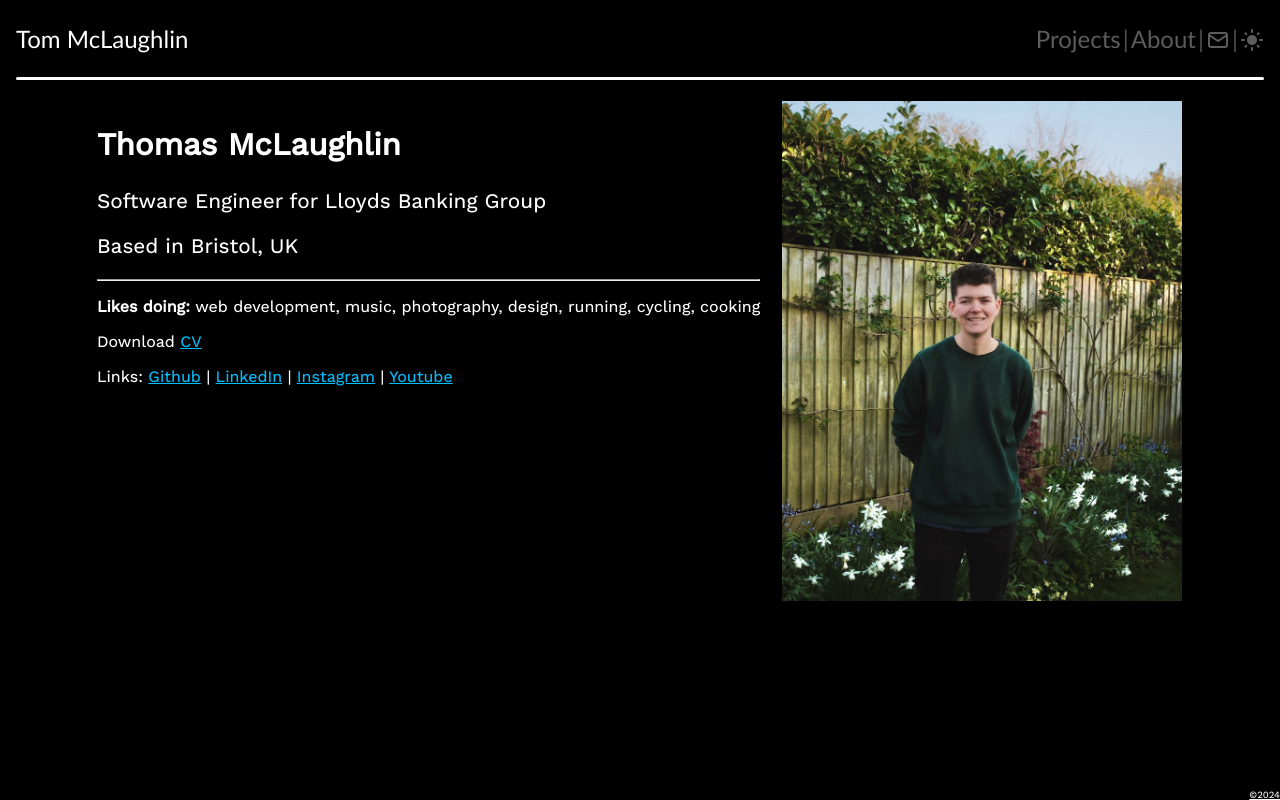
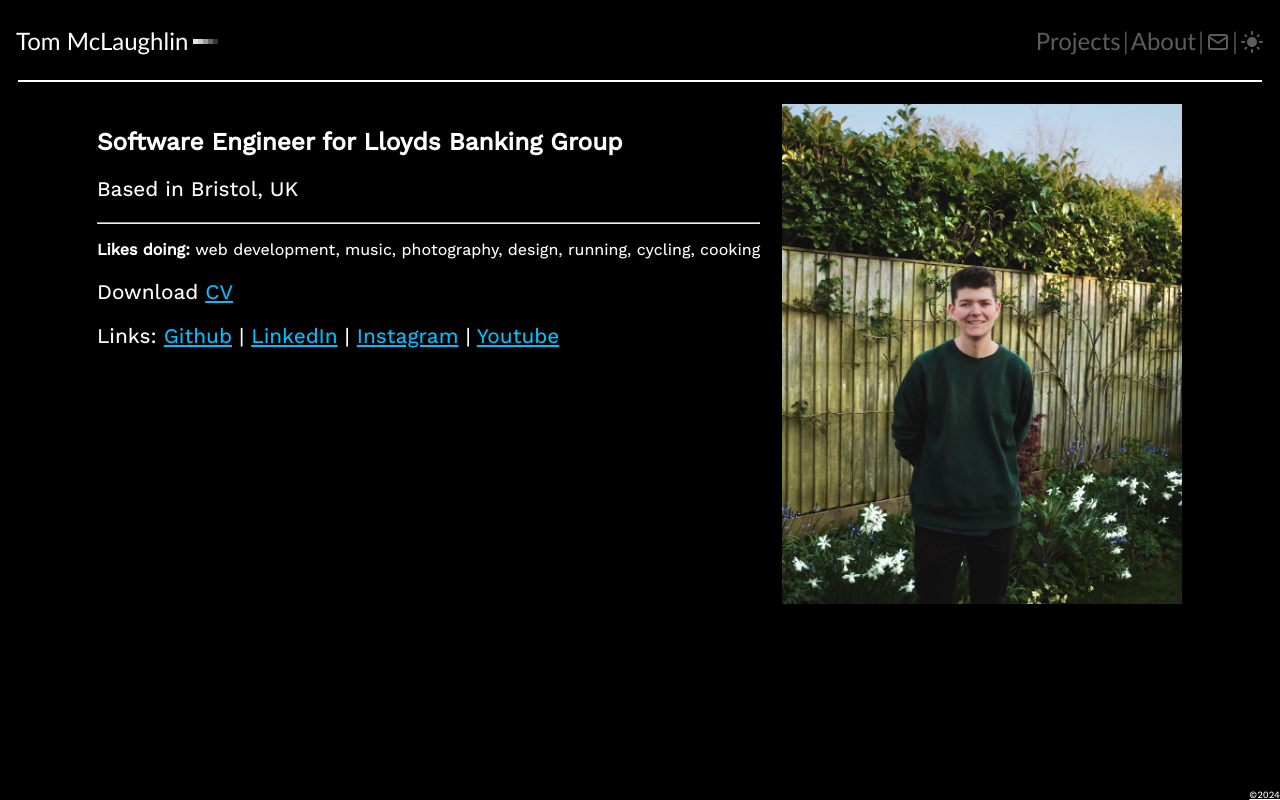
Before and after one commit to mclaughlin111/Homepage_Redesign, a React (Create React App) app: page /about in a window 1280 px wide. Built offline with nearby package versions, Linux system fonts and the light colour scheme; no server answers.

Commit message:
working toward cleaner design and css layout

```diff
--- a/src/Components/About.js
+++ b/src/Components/About.js
@@ -7,8 +7,8 @@ const About = () => {
   return (
     <div className="about">
       <div>
-        <h2>Thomas McLaughlin</h2>
-        <p>Software Engineer for Lloyds Banking Group</p>
+        <h3>Software Engineer for Lloyds Banking Group</h3>
+
         <p>Based in Bristol, UK</p>
 
         <hr className="aboutPageBreak" />
@@ -18,6 +18,7 @@ const About = () => {
             <strong>Likes doing: </strong> web development, music, photography,
             design, running, cycling, cooking
           </p>
+        </div>
 
         <p>
           Download{" "}
@@ -54,7 +55,6 @@ const About = () => {
           </a>
         </p>
       </div>
-      </div>
 
       <img src={Profile} alt="Profile" className="profileImage" />
     </div>
--- a/src/Components/Header.js
+++ b/src/Components/Header.js
@@ -1,21 +1,35 @@
-import React from "react";
-import { useEffect } from "react";
+import React, { useState, useEffect } from "react";
 import LightDarkToggle from "./LightDarkToggle";
 import { Link, Outlet } from "react-router-dom";
-import MomentumScroll from "./MomentumScroll";
+
 import { TbMail } from "react-icons/tb";
 import { motion } from "framer-motion";
 
 import "../header.css";
-import { HeaderSelect } from "./HeaderSelect";
+import "../headerBreakpoints.css";
+import "../headerSwitch.css";
+import { SquareDivs } from "./SquareDivs";
 
 const Header = () => {
+  const [isMobile, setIsMobile] = useState(window.innerWidth <= 600);
+
+  useEffect(() => {
+    const handleResize = () => {
+      setIsMobile(window.innerWidth <= 600);
+    };
+
+    window.addEventListener("resize", handleResize);
+    return () => {
+      window.removeEventListener("resize", handleResize);
+    };
+  }, []);
+
   useEffect(() => {
     const handleScroll = () => {
       const headerBorder = document.querySelector(".headerBorder");
       const header = document.querySelector(".pageHeader");
       const title = document.querySelector(".title");
-      if (window.scrollY > 2) {
+      if (window.scrollY > 10) {
         header.classList.add("pageHeaderScroll");
         headerBorder.classList.add("headerBorderScroll");
         title.classList.add("titleScroll");
@@ -31,15 +45,58 @@ const Header = () => {
     };
   }, []);
 
-  return (
+  const revealAnimation = 0.9;
+
+  const desktop = () => (
     <>
       <motion.div
         initial={{ opacity: 0 }}
         animate={{ opacity: 1 }}
-        transition={{ duration: 0.6, ease: "easeInOut" }}
+        transition={{ duration: revealAnimation, ease: "easeInOut" }}
         className="headerContainer"
       >
-        <header class="pageHeader">
+        <header className="pageHeader">
+          <div className="title">
+            <p>Tom McLaughlin </p>
+            <SquareDivs />
+          </div>
+
+          <div id="switcher">
+            <Link className="switch" id="projects" to="/projects">
+              Projects
+            </Link>
+
+            <div className="divLine">|</div>
+
+            <Link className="switch" id="projects" to="/about">
+              About
+            </Link>
+
+            <div className="divLine">|</div>
+            <a className="switch" id="toggle" href="mailto:mail@tommcl.co.uk">
+              <TbMail />
+            </a>
+            <div className="divLine">|</div>
+            <span id="toggle" title="Click To Switch Mode">
+              <LightDarkToggle />
+            </span>
+          </div>
+        </header>
+        <div className="headerBorder"></div>
+      </motion.div>
+      <Outlet />
+    </>
+  );
+
+  const mobile = () => (
+    <>
+      <motion.div
+        initial={{ opacity: 0 }}
+        animate={{ opacity: 1 }}
+        transition={{ duration: revealAnimation, ease: "easeInOut" }}
+        className="headerContainer"
+      >
+        <header className="pageHeader">
           <div className="title">
             <p>Tom McLaughlin </p>
           </div>
@@ -70,6 +127,8 @@ const Header = () => {
       <Outlet />
     </>
   );
+
+  return isMobile ? mobile() : desktop();
 };
 
 export default Header;
--- a/src/Components/MyNavBar.js
+++ b/src/Components/MyNavBar.js
@@ -1,6 +1,6 @@
 // Import necessary dependencies
 import React, { useState } from "react";
-import { motion} from "framer-motion";
+import { motion } from "framer-motion";
 import "../navbar.css";
 
 // Your navigation items
--- /dev/null
+++ b/src/Components/SquareDivs.js
@@ -0,0 +1,14 @@
+import React from "react";
+import "../squaredivs.css";
+
+export const SquareDivs = () => {
+  return (
+    <div className="squareDivsContainer">
+      <div className="square lightest"></div>
+      <div className="square lighter"></div>
+      <div className="square medium"></div>
+      <div className="square darker"></div>
+      <div className="square darkest"></div>
+    </div>
+  );
+};
--- a/src/contentgrid.css
+++ b/src/contentgrid.css
@@ -7,6 +7,7 @@
   justify-content: center;
   align-items: center;
   padding: 1em;
+
 }
 
 .grid-item {
@@ -22,8 +23,8 @@
   /* Include border in width and height calculations */
   border: 1px solid transparent;
   /* Set default border to transparent */
-  transition: border 0.2s ease-in-out;
-  border-radius: 5px;
+  transition: border 300ms ease-in-out;
+  /* border-radius: 5px; */
 }
 
 .gridImage:hover {
--- a/src/gridtoggle.css
+++ b/src/gridtoggle.css
@@ -7,6 +7,7 @@ button {
     cursor: pointer;
     outline: inherit;
     transform: translateY(1.5px);
+
 }
 
 .gridToggleContainer {
@@ -19,5 +20,6 @@ button {
     padding: 5px;
     border-radius: 25px;
     box-shadow: var(--shadow-elevation-low);
+    border: solid white 1px;
 
 }
--- a/src/header.css
+++ b/src/header.css
@@ -1,5 +1,3 @@
-/* pageHeader */
-
 /* Shadow Constants */
 :root {
   --shadow-color: 0deg 0% 10%;
@@ -13,7 +11,7 @@
     0px 1px 1.2px hsl(var(--shadow-color) / 0.65),
     0.4px 27.1px 33.7px -0.8px hsl(var(--shadow-color) / 0.85),
     1.7px 106px 132px -1.7px hsl(var(--shadow-color) / 1);
-  --animation-header: 250ms ease-in-out;
+  --animation-header: 350ms ease-in-out;
   --animation-border: 200ms ease-in-out;
 }
 
@@ -28,6 +26,7 @@
 }
 
 .pageHeader {
+  height: 5em;
   display: flex;
   flex-direction: row;
   align-items: center;
@@ -38,31 +37,27 @@
   position: sticky;
   top: 0;
   z-index: 2;
-  backdrop-filter: blur(20px);
+  backdrop-filter: blur(3px);
   border-radius: 0px;
   transition:
+    height 300ms ease-in-out,
     padding var(--animation-header),
     margin-left var(--animation-header),
     margin-top var(--animation-header),
     margin-right var(--animation-header),
     border-radius var(--animation-header),
     transform var(--animation-header),
-    box-shadow var(--animation-header),
-    border 1500ms ease-in-out;
+    box-shadow 500ms ease-in-out,
 }
 
 .pageHeaderScroll {
-  height: 4em;
-  margin-right: 18em;
-  margin-left: 18em;
+  height: 3.6em;
+  /* top: 10px; */
   padding: 0px 2em;
-  border: solid white 1.5px;
-  top: 50px;
-  transform: scale(0.9);
   border-radius: 50px;
   box-shadow: var(--shadow-elevation-low);
   z-index: 2;
-  transition:
+  /* transition:
     padding var(--animation-header),
     margin-left var(--animation-header),
     margin-right var(--animation-header),
@@ -70,8 +65,8 @@
     justify-content var(--animation-header),
     border-radius var(--animation-header),
     transform var(--animation-header),
-    box-shadow var(--animation-header),
-    border 1500ms ease-in-out;
+    box-shadow 500ms ease-in-out,
+    border 1500ms ease-in-out; */
 }
 
 .headerHeaderLight {
@@ -80,49 +75,34 @@
   position: sticky;
   flex-direction: row;
   justify-content: space-between;
-  /* margin-left: 1em; */
-  /* margin-right: 1em; */
-
 }
 
+/* Header Bottom Border */
 .headerBorder,
 .headerBorderScroll {
-  /* transition: all 250ms ease-in-out; */
   transition:
     margin-left var(--animation-border),
     margin-right var(--animation-border),
+    opacity var(--animation-border)
 }
 
-/* BORDER */
 .headerBorder {
-  /* opacity: 0 !important; */
-  margin-left: 1em;
-  margin-right: 1em;
+  margin-left: 18px;
+  margin-right: 18px;
   position: sticky;
   z-index: 1;
-  height: 2.5px;
-  border-radius: 15px;
+  height: 2px;
   background-color: white;
+  transition-delay: 250ms;
 
 }
 
 .headerBorderScroll {
-  margin-left: 29em;
-  margin-right: 29em;
   position: sticky;
   justify-items: center;
   align-content: center;
-  height: 3.5px;
-  opacity: 0.5;
-  /* width: 50%; */
-  transform: translateY(-8.5px);
-  /* Adjust this value as needed to control shrinkage */
-  /* left: 25%; */
-  /* Center the line horizontally */
-  /* right: 25%; */
-  /* Ensure symmetry */
+  opacity: 0;
 }
-
 
 .headerBorderLight {
   background-color: black;
@@ -146,10 +126,11 @@
   /* font-size: 60%; */
   margin-left: 0em;
   margin-right: 0em;
-  font-size: 4%;
-  opacity: 0.3;
+  /* font-size: 4%; */
+  /* opacity: 0.3; */
   /* height: 60px; */
-  border-bottom: 2px solid rgb(0, 0, 0);
+
+  /* border-bottom: 2px solid rgb(0, 0, 0); */
 }
 
 .title {
@@ -160,14 +141,14 @@
   align-items: center;
   /* padding: 0.9em; */
   /* border: 1.5em; */
-
-
   transition: padding 150ms ease-in-out;
+  transition: color 150ms ease-in-out;
 }
 
 .titleScroll {
   font-family: Gill sans;
   border: 1.5em;
+  color: grey;
 }
 
 .title:hover {
@@ -177,156 +158,4 @@
 #switcher {
   display: flex;
   align-self: center;
-
 }
-
-
-
-/* Refactored switch classes */
-.switch,
-.switchlight {
-  font-family: Gill sans;
-  text-decoration: none;
-  font-style: normal;
-  font-weight: normal;
-  transition: color 0.28s ease-in-out;
-
-}
-
-/* Updated #line styles */
-.divLine {
-  font-family: Gill sans;
-  font-weight: normal;
-  opacity: 0.3;
-  cursor: default;
-  padding-left: 2px;
-  padding-right: 2px;
-}
-
-.switch {
-  color: rgb(93, 92, 92);
-
-}
-
-.switch:focus,
-.switcher {
-  color: white;
-}
-
-.switchlight:focus {
-  color: black;
-}
-
-.switchlight {
-  color: rgb(93, 92, 92);
-}
-
-.switch:hover {
-  color: white;
-}
-
-.switchlight:hover {
-  color: black;
-}
-
-/* Refactored media queries */
-@media screen and (max-width: 1499px) {
-
-  .title,
-  .switch,
-  .divLine {
-    font-size: 1.5rem;
-  }
-}
-
-/* lowest media query MOBILE */
-@media screen and (min-width: 1px) and (max-width: 600px) {
-
-  .title:hover {}
-
-  .title {
-    font-size: 1.7rem;
-    margin-left: 0;
-    margin-bottom: 0px;
-    padding-bottom: 0px;
-    text-align: center;
-    text-wrap: nowrap;
-    margin: 0px;
-
-  }
-
-  .pageHeaderScroll .title {
-    font-size: 1.3rem;
-  }
-
-
-  #switcher {
-    /* padding-bottom: 1em; */
-
-  }
-
-  .switch,
-  .divLine {
-    font-size: 1.7rem;
-  }
-
-  .pageHeader {
-    display: flex;
-
-    align-items: center;
-    justify-content: center;
-  }
-
-  .headerBorder {
-    height: 2px;
-    margin-left: 1em;
-    margin-right: 1em;
-  }
-
-  .about {
-    margin-top: 0;
-  }
-
-  .pageHeaderScroll #switcher {
-    display: none;
-  }
-
-  /* MOBILE MEDIA .pageHeaderScroll */
-  .pageHeaderScroll {
-    height: 2em;
-    margin-right: 4.5em;
-    margin-left: 4.5em;
-    padding: 0px 2em;
-    transform: scale(0.9);
-    border-radius: 50px;
-    box-shadow: var(--shadow-elevation-medium);
-    z-index: 2;
-    transition: padding 300ms ease-in-out, margin-left 500ms ease-in-out, margin-right 500ms ease-in-out, margin-top 500ms ease-in-out, justify-content 300ms ease-in-out, border-radius 300ms ease-in-out, transform 300ms ease-in-out, box-shadow 300ms ease-in-out;
-  }
-
-
-
-
-}
-
-@media screen and (min-width: 501px) and (max-width: 799px) {
-  /* Add styles for this range if needed */
-}
-
-@media screen and (min-width: 1399px) and (max-width: 1499px) {
-
-  .title,
-  .switch,
-  .divLine {
-    font-size: 1.5rem;
-  }
-}
-
-@media screen and (min-width: 1500px) {
-
-  .title,
-  .switch,
-  .divLine {
-    font-size: 1.8rem;
-  }
-}
--- /dev/null
+++ b/src/headerBreakpoints.css
@@ -0,0 +1,90 @@
+/* Refactored media queries */
+@media screen and (max-width: 1499px) {
+
+    .title,
+    .switch,
+    .divLine {
+        font-size: 1.5rem;
+    }
+}
+
+/* mobile */
+@media screen and (min-width: 1px) and (max-width: 600px) {
+
+    .title {
+        font-size: 1.7rem;
+        margin-left: 0;
+        margin-bottom: 0px;
+        padding-bottom: 0px;
+        text-align: center;
+        text-wrap: nowrap;
+        margin: 0px;
+
+    }
+
+
+    #switcher {
+        /* padding-bottom: 1em; */
+
+    }
+
+    .switch,
+    .divLine {
+        font-size: 1.7rem;
+    }
+
+    .pageHeader {
+        display: flex;
+        height: 65px;
+        align-items: center;
+        justify-content: space-between;
+    }
+
+    .headerBorder {
+        height: 2px;
+        margin-left: 1em;
+        margin-right: 1em;
+    }
+
+    .about {
+        margin-top: 0;
+    }
+
+    .pageHeaderScroll #switcher {
+        /* display: none; */
+
+    }
+
+    /* MOBILE MEDIA .pageHeaderScroll */
+    .pageHeaderScroll {
+
+        height: 3em;
+        margin-right: 0em;
+        margin-left: 0em;
+
+        z-index: 2;
+        transition: padding 300ms ease-in-out, margin-left 500ms ease-in-out, margin-right 500ms ease-in-out, margin-top 500ms ease-in-out, justify-content 300ms ease-in-out, border-radius 300ms ease-in-out, transform 300ms ease-in-out, box-shadow 300ms ease-in-out;
+    }
+}
+
+@media screen and (min-width: 501px) and (max-width: 799px) {
+    /* Add styles for this range if needed */
+}
+
+@media screen and (min-width: 1399px) and (max-width: 1499px) {
+
+    .title,
+    .switch,
+    .divLine {
+        font-size: 1.5rem;
+    }
+}
+
+@media screen and (min-width: 1500px) {
+
+    .title,
+    .switch,
+    .divLine {
+        font-size: 1.8rem;
+    }
+}
--- /dev/null
+++ b/src/headerSwitch.css
@@ -0,0 +1,45 @@
+/* Refactored switch classes */
+.switch,
+.switchlight {
+    font-family: Gill sans;
+    text-decoration: none;
+    font-style: normal;
+    font-weight: normal;
+    transition: color 0.28s ease-in-out;
+}
+
+/* Updated #line styles */
+.divLine {
+    font-family: Gill sans;
+    font-weight: normal;
+    opacity: 0.3;
+    cursor: default;
+    padding-left: 2px;
+    padding-right: 2px;
+}
+
+.switch {
+    color: rgb(93, 92, 92);
+
+}
+
+.switch:focus,
+.switcher {
+    color: white;
+}
+
+.switchlight:focus {
+    color: black;
+}
+
+.switchlight {
+    color: rgb(93, 92, 92);
+}
+
+.switch:hover {
+    color: white;
+}
+
+.switchlight:hover {
+    color: black;
+}
--- /dev/null
+++ b/src/squaredivs.css
@@ -0,0 +1,43 @@
+.squareDivsContainer {
+    display: flex;
+    align-items: center;
+    justify-content: space-between;
+    width: 25px;
+    /* Total width: 5 squares + spacing */
+    height: 3px;
+    /* Height matches the individual squares */
+    margin-left: 5px;
+    margin-top: 3px;
+}
+
+.square {
+    width: 5px;
+    height: 5px;
+    margin: 1 1px;
+    /* Spacing between squares */
+}
+
+.lightest {
+    background-color: #e5e5e5;
+    /* 90% white */
+}
+
+.lighter {
+    background-color: #cccccc;
+    /* Lighter grey */
+}
+
+.medium {
+    background-color: #999999;
+    /* Medium grey */
+}
+
+.darker {
+    background-color: #666666;
+    /* Darker grey */
+}
+
+.darkest {
+    background-color: #333333;
+    /* Dark grey */
+}
```
Also changed, not shown: src/Components/Projects.js (+14 -6 lines). Lines whose indentation alone changed are shown as unchanged.
